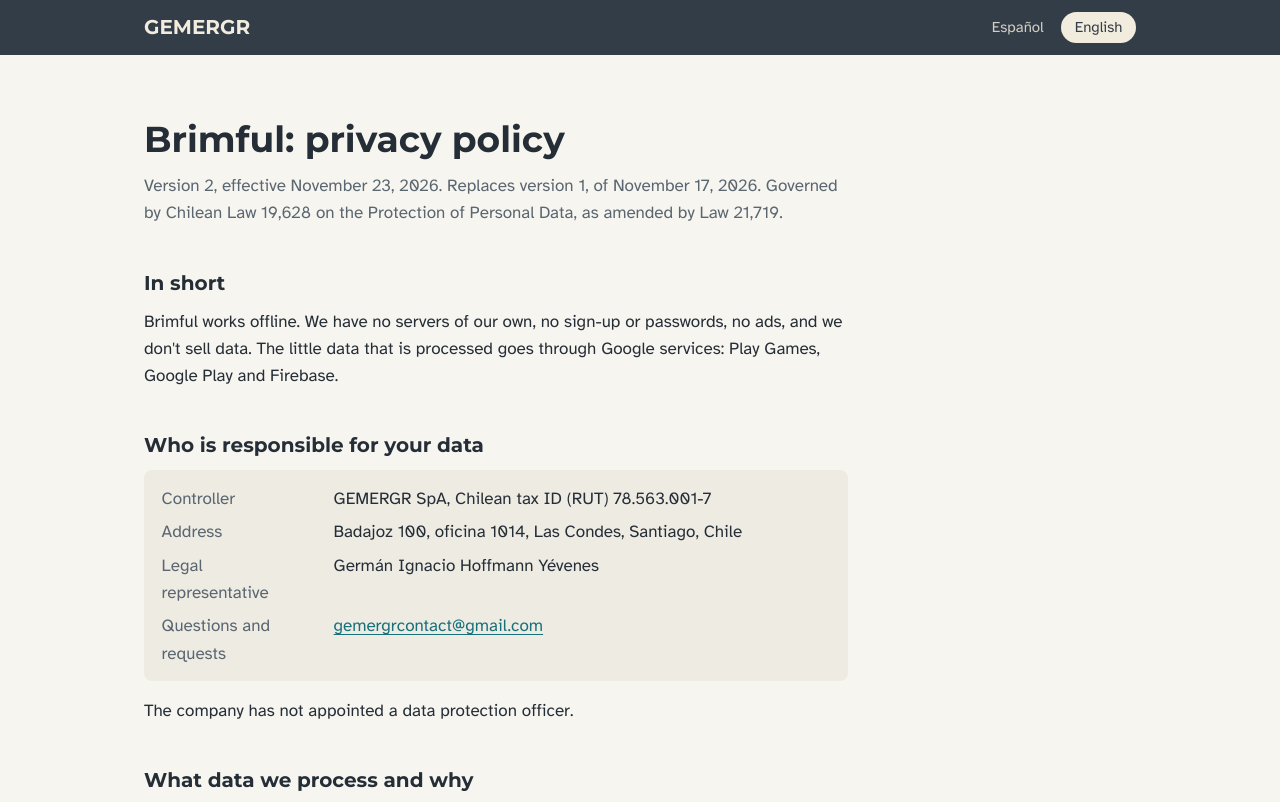
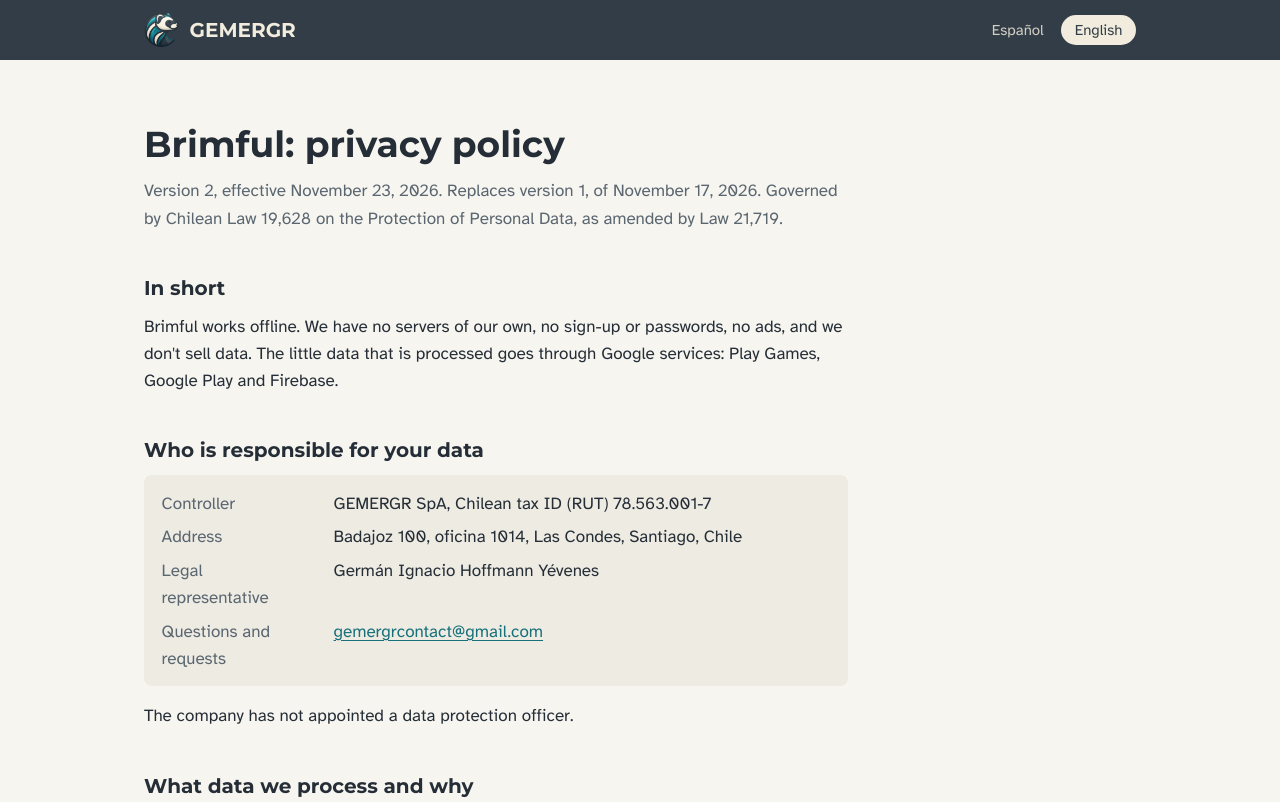
Before and after one commit to gemergr/gemergr.github.io, a plain HTML site: page brimful/privacidad.html in a window 1280 px wide. Shown: the top 802 px of the page. Drawn offline with Linux system fonts and the light colour scheme.

Commit message:
Update favicon and logo in privacidad.html

```diff
--- a/brimful/privacidad.html
+++ b/brimful/privacidad.html
@@ -5,7 +5,10 @@
 <meta name="viewport" content="width=device-width, initial-scale=1">
 <title>Brimful: política de privacidad / Privacy policy</title>
 <meta name="description" content="Política de privacidad de Brimful, de GEMERGR SpA. Privacy policy for Brimful by GEMERGR SpA.">
-<link rel="icon" href="../favicon.svg" type="image/svg+xml">
+<link rel="icon" href="../favicon-32.png" sizes="32x32" type="image/png">
+<link rel="icon" href="../favicon-192.png" sizes="192x192" type="image/png">
+<link rel="apple-touch-icon" href="../apple-touch-icon.png">
+<meta name="theme-color" content="#333D47">
 <link rel="stylesheet" href="../assets/estilo.css">
 <script>(function(){var l;try{l=localStorage.getItem('idioma')}catch(e){}if(l!=='es'&&l!=='en'){l=/^es\b/i.test(navigator.language||'')?'es':'en'}var d=document.documentElement;d.className=l;d.lang=l})();</script>
 </head>
@@ -13,7 +16,7 @@
 
 <header class="cabecera">
   <div class="envoltura">
-    <a class="logo" href="../index.html">GEMERGR</a>
+    <a class="logo" href="../index.html"><img src="../emblema.webp" alt="" width="36" height="36">GEMERGR</a>
     <div class="idiomas" role="group" aria-label="Idioma / Language">
       <button type="button" data-idioma="es" lang="es" aria-pressed="false">Español</button>
       <button type="button" data-idioma="en" lang="en" aria-pressed="false">English</button>
```
